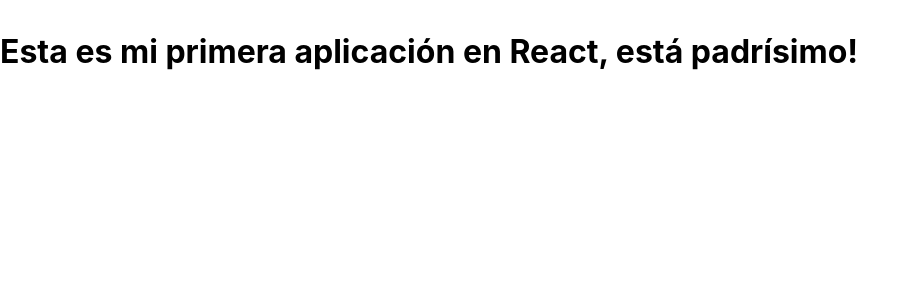
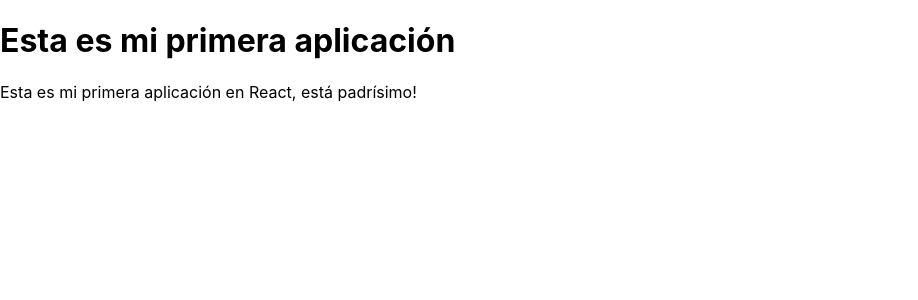
Before and after one commit to rafaelgonzalez588/my-app, a React (Create React App) app: page / in a window 1280 px wide. Shown: the top 300 px of the page, without its empty margins (0-918 px from the left). Built offline with nearby package versions, Linux system fonts and the light colour scheme.

Commit message:
corrección

```diff
--- a/src/App.js
+++ b/src/App.js
@@ -4,9 +4,8 @@
 function App() {
   return (
     <div>
-        <h1>
+        <h1>Esta es mi primera aplicación</h1>
         <p>Esta es mi primera aplicación en React, está padrísimo!</p>
-        </h1>
     </div>
   );
 }
```
